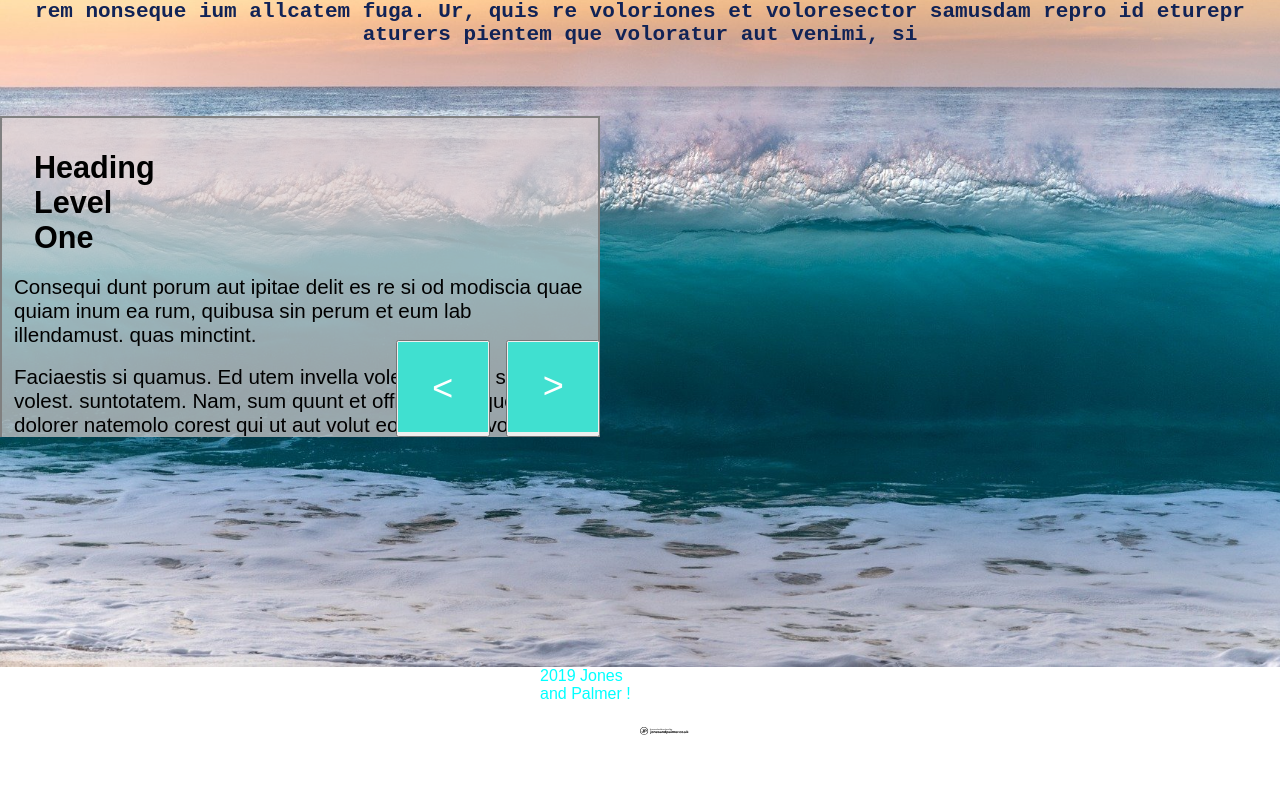
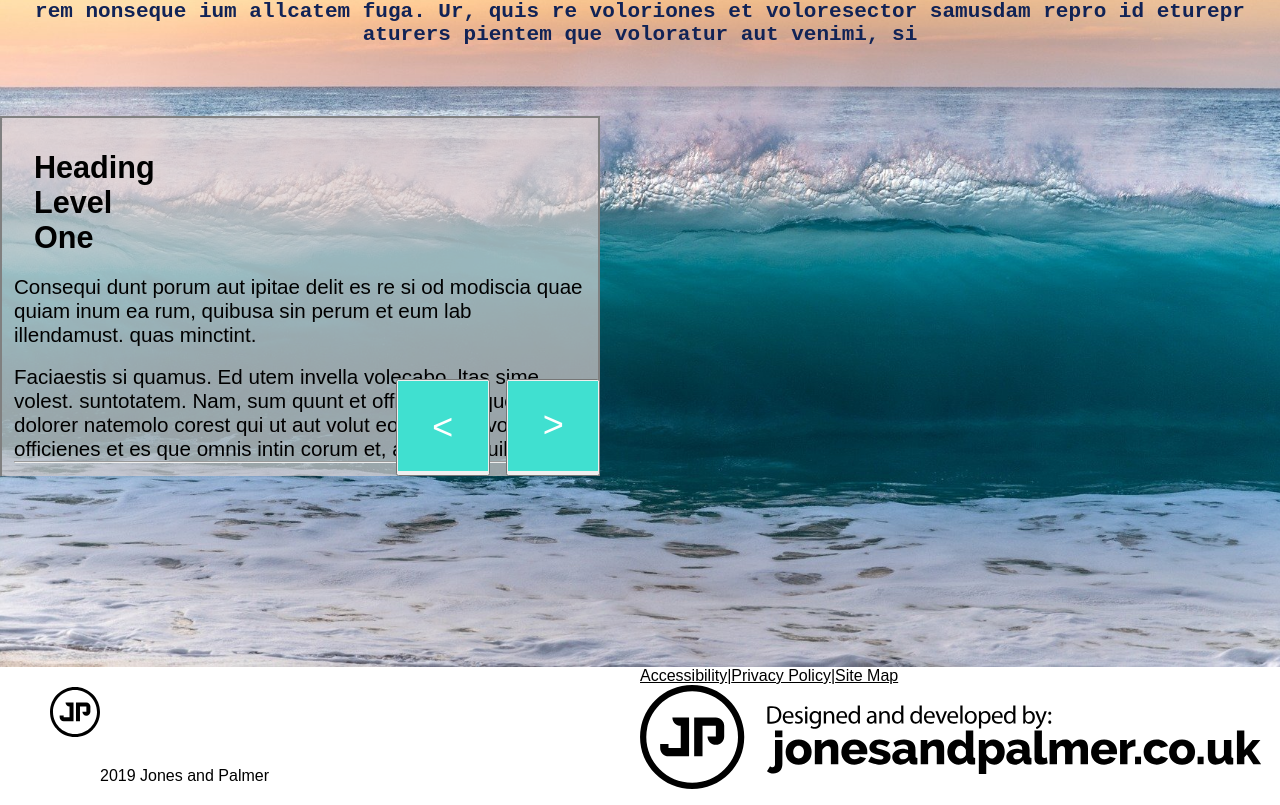
Before and after one commit to mwezn/JonesPalmer, a React (Create React App) app: page / in a window 1280 px wide. Shown: the part 1813-2618 px from the top of the page. Before the commit the page ends 2552 px from the top, so only its background shows below. Built offline with nearby package versions, Linux system fonts and the light colour scheme.

Commit message:
Css footer changes

```diff
--- a/src/components/Footer.css
+++ b/src/components/Footer.css
@@ -4,24 +4,34 @@ footer {
     justify-content: center;
     align-items: left;
 }
-.leftLogo img  {
-    max-width: 100vw;
-    margin-left: 20vw;
+.leftLogo  {
+    display: flex;
+    flex-direction: column;
+    margin-left: 0%;
+}
+
+.leftLogo img {
+    max-width: 50vw;
+    margin: 20px 20px 20px 50px;
 
 }
+.leftLogo span {
+    color:black;
+    margin:10px 20px 20px 100px;
+}
 .rightFoot {
-    max-width: 100px;
+    max-width:50vw;
 }
 .rightFoot img {
     max-width: 100vw;
 
-
+}
+.rightFoot a {
+    color:black;
 }
 
 @media only screen and (min-width: 600px) {
-    p {
-        color:aqua;
-    }
+
     .leftLogo {
         display: flex;
         flex-direction: column;
@@ -33,11 +43,12 @@ footer {
 
     footer {
         display:grid;
-        grid-template-columns: 100px 100px;
+        grid-template-columns: 50vw 50vw;
     }
 
     .rightFoot img {
-        max-width:50%;
+        max-width:50vw;
     }
 
+
 }
--- a/src/components/Footer.js
+++ b/src/components/Footer.js
@@ -9,7 +9,7 @@ function Footer() {
   <footer id="contact">
   <div class="leftLogo">
   <img src={img} alt="lfooterlogo"></img>
-  <p>2019 Jones and Palmer !</p>
+  <span>2019 Jones and Palmer</span>
   </div>
   <div class="rightFoot">
   <div class="rightFootNav">
--- a/src/components/Section2.css
+++ b/src/components/Section2.css
@@ -215,7 +215,7 @@ div.bottomcarasol h2 {
         position: relative;
         top:100px;
         width: 100%;
-        height: calc(100% - 2em);
+        height: 400px;
         padding: 12px;
         background-color: white;
         color: black;
```
